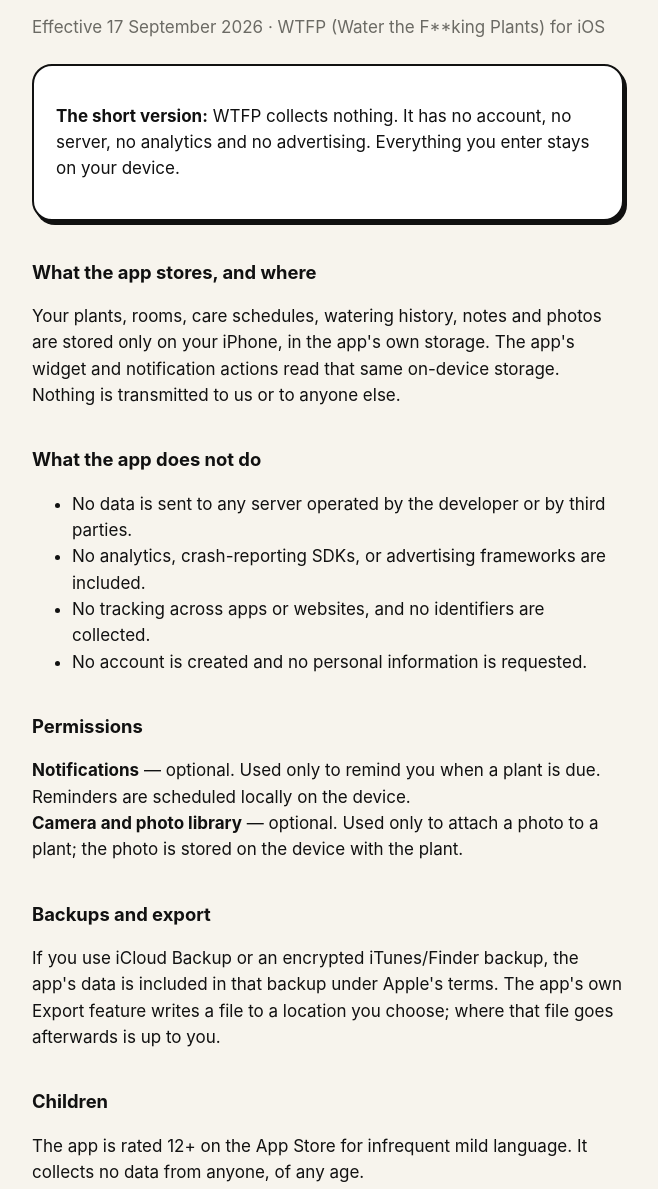
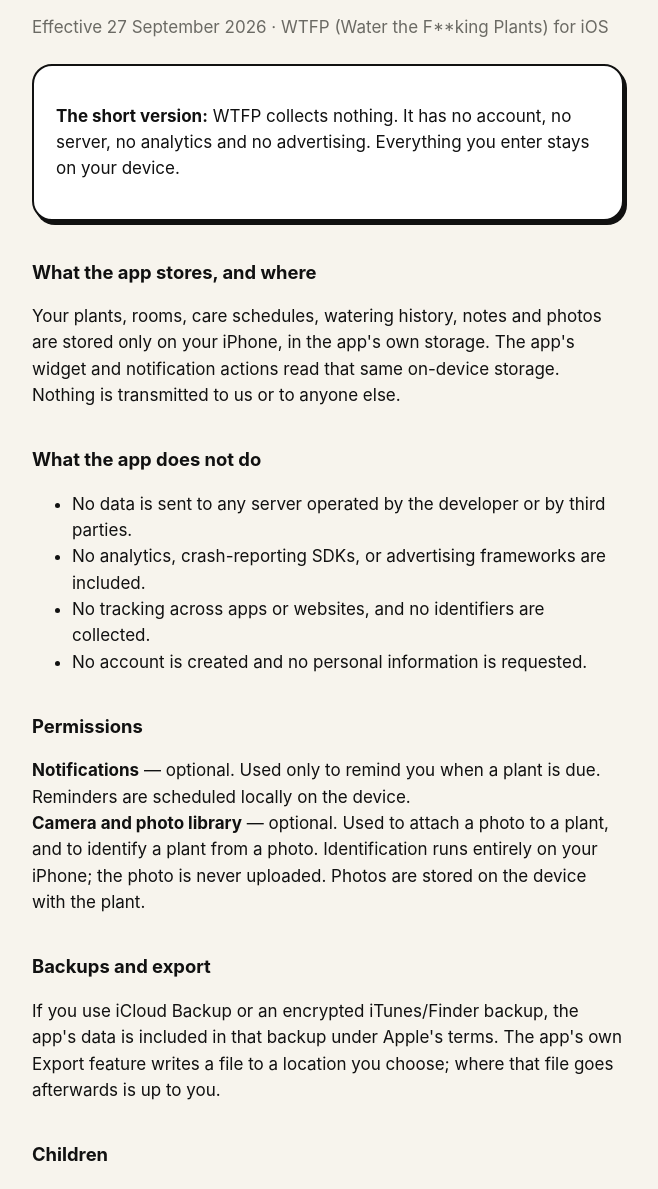
Before and after one commit to c0nstant1n3/wtfp-site, a plain HTML site: page privacy.html in a window 1280 px wide. Shown: the part 167-1356 px from the top of the page, without its empty margins (312-970 px from the left). Drawn offline with Linux system fonts and the light colour scheme.

Commit message:
Privacy: mention on-device plant identification; neutral age-rating wording

```diff
--- a/privacy.html
+++ b/privacy.html
@@ -1,7 +1,7 @@
 <!doctype html><html lang="en"><head><meta charset="utf-8"><meta name="viewport" content="width=device-width,initial-scale=1">
 <title>WTFP — Privacy policy</title><link rel="stylesheet" href="style.css"></head><body><main>
 <nav><a href="./">Support</a><a href="privacy.html">Privacy</a></nav>
-<h1>Privacy policy</h1><p class="sub">Effective 17 September 2026 · WTFP (Water the F**king Plants) for iOS</p>
+<h1>Privacy policy</h1><p class="sub">Effective 27 September 2026 · WTFP (Water the F**king Plants) for iOS</p>
 <div class="card"><p><strong>The short version:</strong> WTFP collects nothing. It has no account, no server, no analytics and no advertising. Everything you enter stays on your device.</p></div>
 <h2>What the app stores, and where</h2>
 <p>Your plants, rooms, care schedules, watering history, notes and photos are stored only on your iPhone, in the app's own storage. The app's widget and notification actions read that same on-device storage. Nothing is transmitted to us or to anyone else.</p>
@@ -9,11 +9,11 @@
 <ul><li>No data is sent to any server operated by the developer or by third parties.</li><li>No analytics, crash-reporting SDKs, or advertising frameworks are included.</li><li>No tracking across apps or websites, and no identifiers are collected.</li><li>No account is created and no personal information is requested.</li></ul>
 <h2>Permissions</h2>
 <p><strong>Notifications</strong> — optional. Used only to remind you when a plant is due. Reminders are scheduled locally on the device.<br>
-<strong>Camera and photo library</strong> — optional. Used only to attach a photo to a plant; the photo is stored on the device with the plant.</p>
+<strong>Camera and photo library</strong> — optional. Used to attach a photo to a plant, and to identify a plant from a photo. Identification runs entirely on your iPhone; the photo is never uploaded. Photos are stored on the device with the plant.</p>
 <h2>Backups and export</h2>
 <p>If you use iCloud Backup or an encrypted iTunes/Finder backup, the app's data is included in that backup under Apple's terms. The app's own Export feature writes a file to a location you choose; where that file goes afterwards is up to you.</p>
 <h2>Children</h2>
-<p>The app is rated 12+ on the App Store for infrequent mild language. It collects no data from anyone, of any age.</p>
+<p>The app carries an App Store age rating for infrequent mild language. It collects no data from anyone, of any age.</p>
 <h2>Changes</h2>
 <p>If this policy ever changes, the new version will be published at this address with a new effective date.</p>
 <h2>Contact</h2>
```
